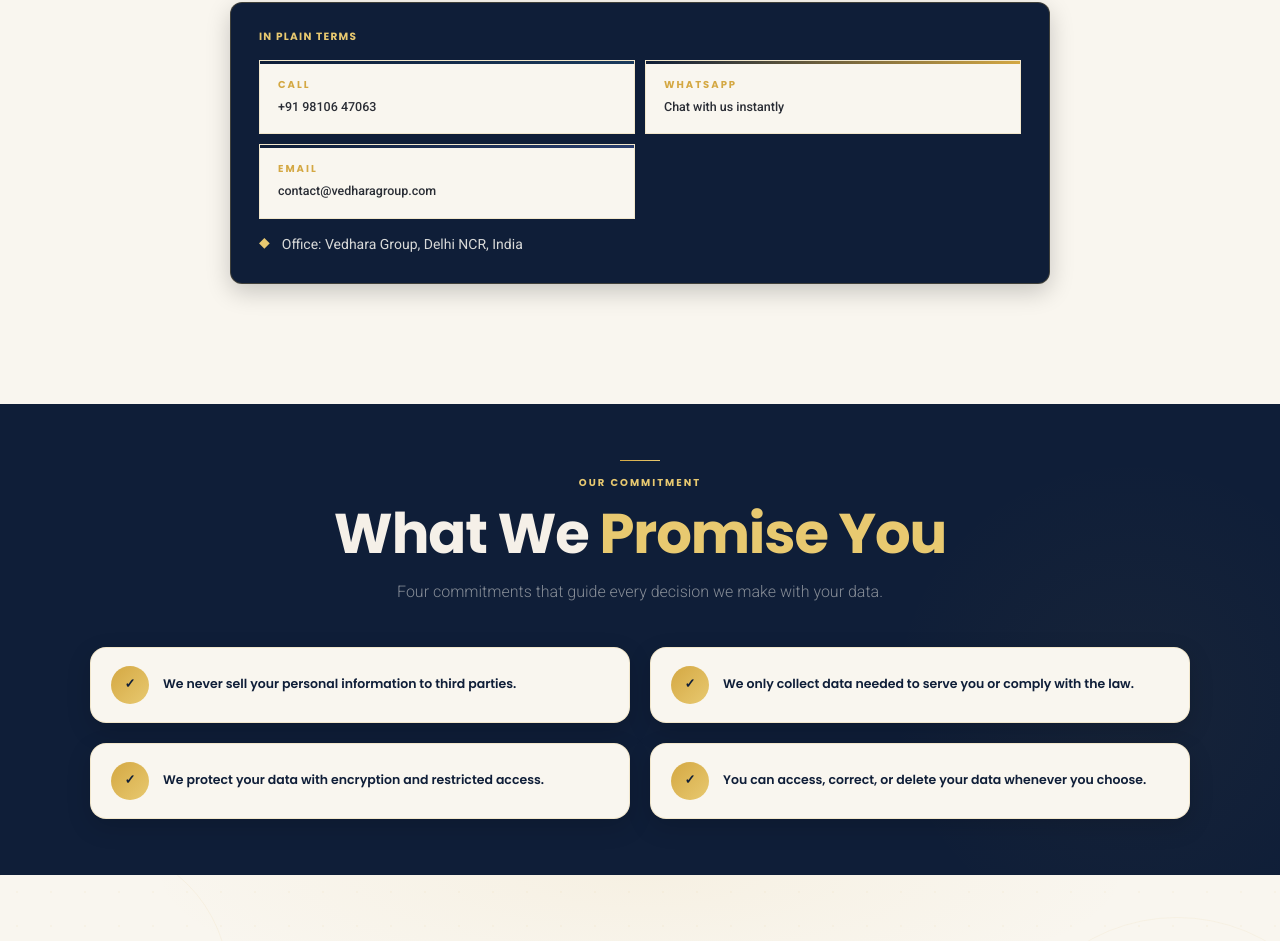
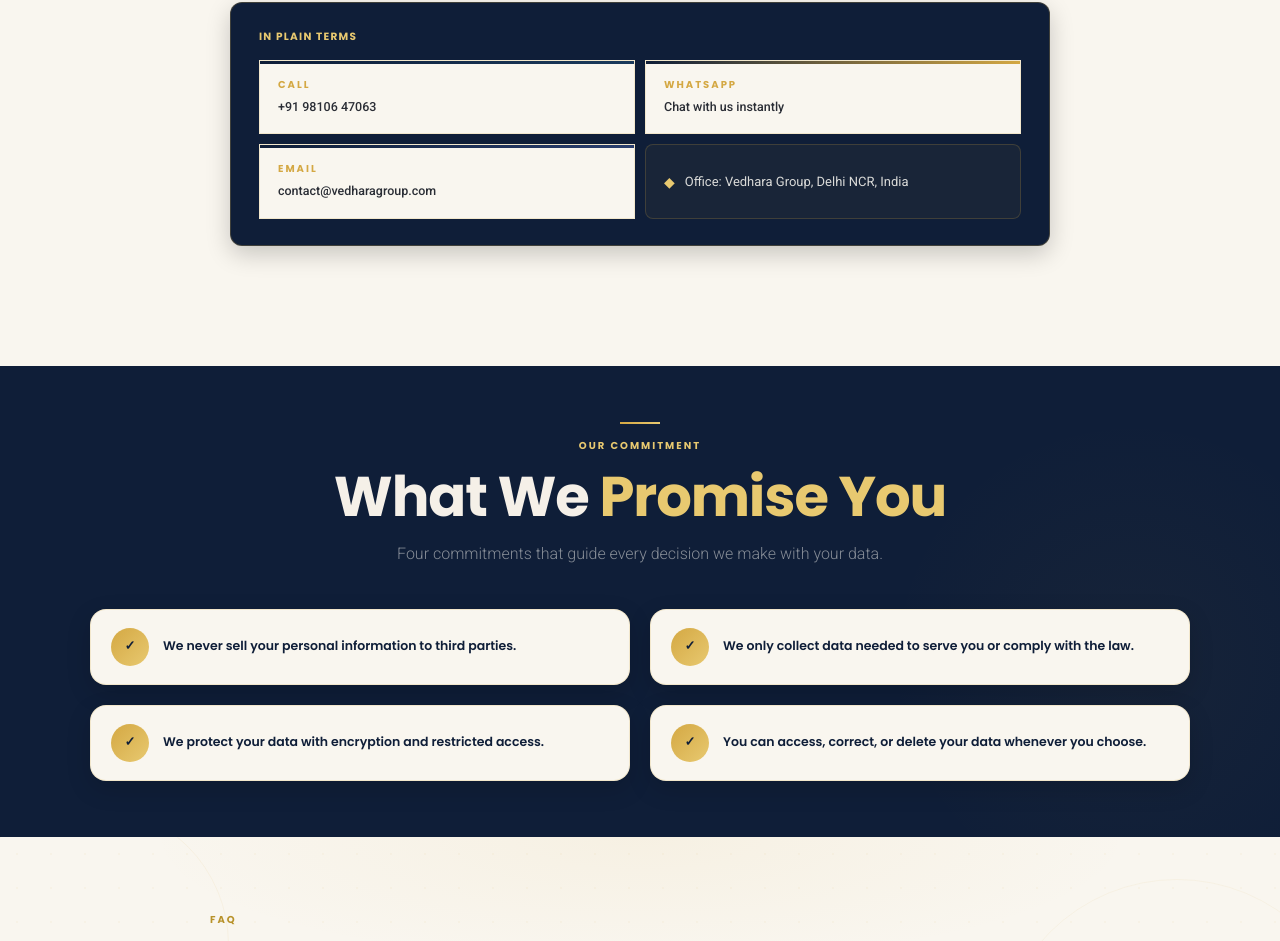
Before and after one commit to mohit1661-ai/Vedhara-Group-Supabase, a Next.js app: page /privacy in a window 1280 px wide. Shown: the part 3960-4901 px from the top of the page. Built offline with nearby package versions, Linux system fonts and the light colour scheme.

Commit message:
Privacy: place office info under WhatsApp card in contact grid
- Move office line into the 2-col contact grid as the 4th cell
- Desktop auto-places it below WhatsApp, filling the empty cell
- Styled as matching info card (gold-tinted, rounded) to keep layout balanced

```diff
--- a/app/privacy/page.tsx
+++ b/app/privacy/page.tsx
@@ -198,7 +198,6 @@ export default function PrivacyPage() {
                 <div className="gold-frame-card gfc-navy" style={{ padding:"26px 28px",boxShadow:"0 8px 24px rgba(0,0,0,0.2)" }}>
                   <p style={{ fontFamily:"var(--t-head)",fontSize:10.5,fontWeight:700,letterSpacing:"0.12em",textTransform:"uppercase",color:"var(--gold-lt)",marginBottom:14 }}>In Plain Terms</p>
                   {sec.id === "contact" ? (
-                    <>
                     <div style={{ display:"grid",gridTemplateColumns:"1fr 1fr",gap:10 }} className="grid-2">
                       {contactCards.map(item=>(
                         <a key={item.label} href={item.href} target={item.href.startsWith("http")?"_blank":undefined} rel="noopener noreferrer"
@@ -209,12 +208,11 @@ export default function PrivacyPage() {
                           <span className="body-sm" style={{ color:"var(--ink)",fontWeight:500 }}>{item.val}</span>
                         </a>
                       ))}
+                      <div style={{ display:"flex",alignItems:"center",gap:10,padding:"16px 18px",background:"rgba(212,168,67,0.05)",border:"1px solid rgba(212,168,67,0.2)",borderRadius:8,minHeight:52 }}>
+                        <span style={{ color:"var(--gold-lt)",flexShrink:0,fontSize:14,lineHeight:1 }}>◆</span>
+                        <p className="body-md" style={{ color:"rgba(252,250,244,0.85)",lineHeight:1.5,margin:0,fontSize:13 }}>Office: Vedhara Group, Delhi NCR, India</p>
                       </div>
-                      <div style={{ display:"flex",alignItems:"flex-start",gap:12,marginTop:14 }}>
-                        <span style={{ color:"var(--gold-lt)",flexShrink:0,marginTop:2,fontSize:14,lineHeight:1 }}>◆</span>
-                        <p className="body-md" style={{ color:"rgba(252,250,244,0.85)",lineHeight:1.7,margin:0 }}>Office: Vedhara Group, Delhi NCR, India</p>
                     </div>
-                    </>
                   ) : (
                     sec.bullets.map((item,bi)=>(
                       <div key={bi} style={{ display:"flex",alignItems:"flex-start",gap:12,marginBottom:10 }}>
```
Lines whose indentation alone changed are shown as unchanged.
